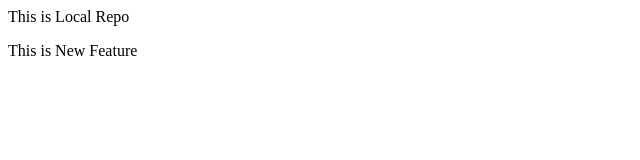
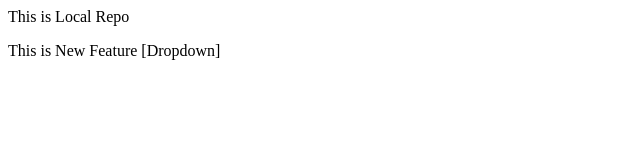
Before and after one commit to Manthann07/LocalRepository, a plain HTML site: page index.html in a window 1280 px wide. Shown: the full height of the page, 0-640 px from the left. Drawn offline with Linux system fonts and the light colour scheme.

Commit message:
Dropdown add

```diff
--- a/index.html
+++ b/index.html
@@ -1,2 +1,2 @@
 <p>This is Local Repo</p>
-<p>This is New Feature</p>
+<p>This is New Feature [Dropdown]</p>
```
